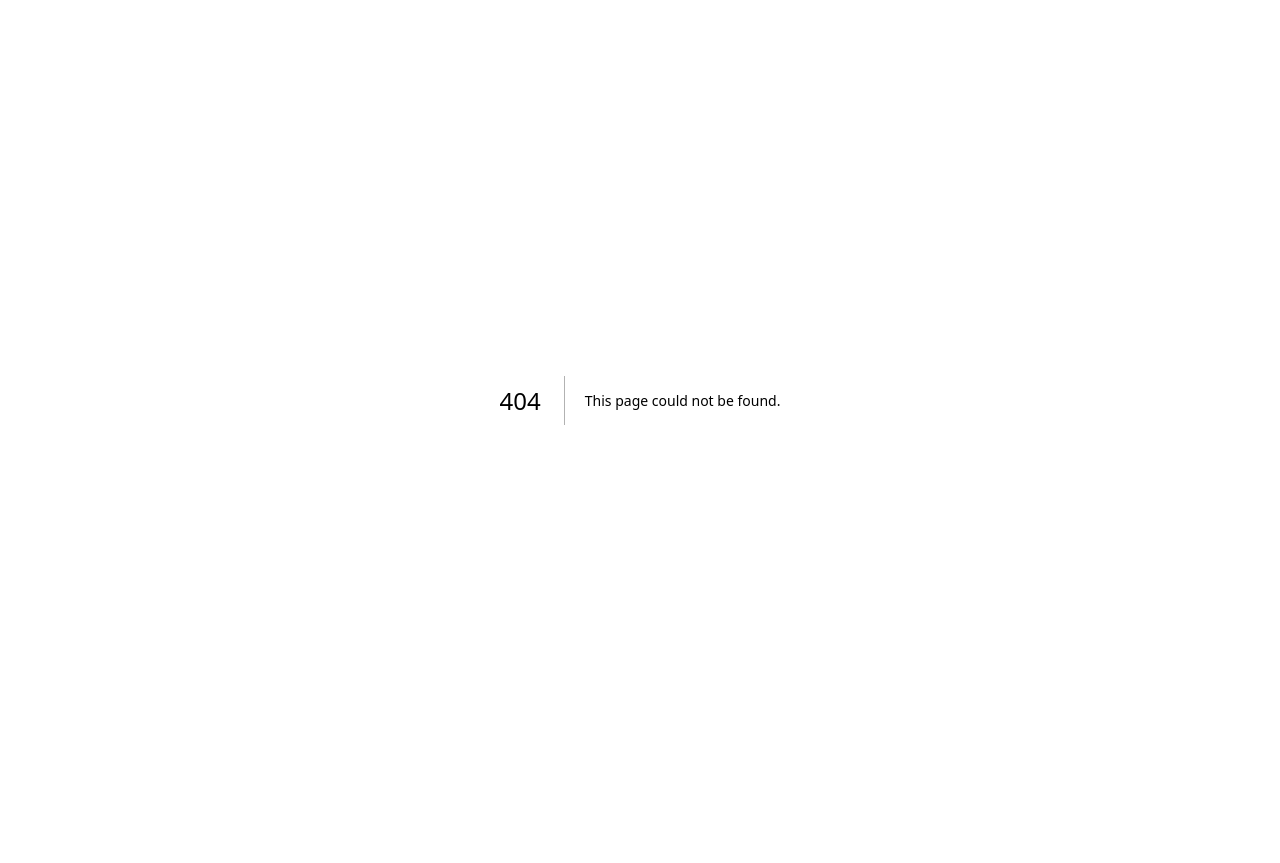
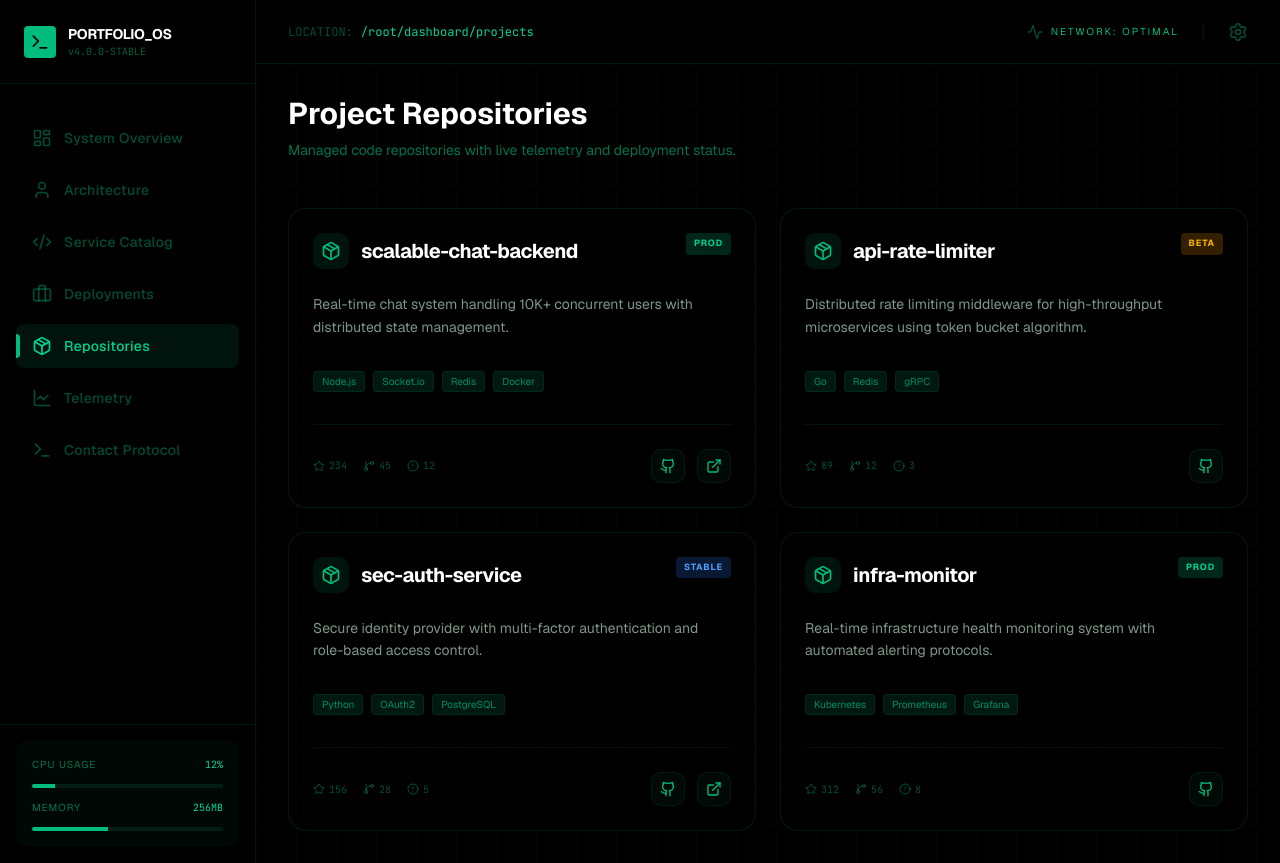
Before and after one commit to Mohith-c7/BuildByMohith, a Next.js app: page /dashboard/projects in a window 1280 px wide. Before the commit this address had no page. Before the commit the page ends 800 px from the top, so only its background shows below. Built offline with nearby package versions, Linux system fonts and the light colour scheme.

Commit message:
feat: implement project repositories page and update navigation

```diff
--- a/src/app/dashboard/layout.tsx
+++ b/src/app/dashboard/layout.tsx
@@ -13,7 +13,8 @@ import {
   LineChart,
   Terminal as TerminalIcon,
   Settings,
-  Activity
+  Activity,
+  Package
 } from 'lucide-react';
 
 const NAV_ITEMS = [
@@ -21,7 +22,9 @@ const NAV_ITEMS = [
   { name: 'Architecture', path: '/dashboard/about', icon: User },
   { name: 'Service Catalog', path: '/dashboard/skills', icon: Code2 },
   { name: 'Deployments', path: '/dashboard/experience', icon: Briefcase },
+  { name: 'Repositories', path: '/dashboard/projects', icon: Package },
   { name: 'Telemetry', path: '/dashboard/analytics', icon: LineChart },
+  { name: 'Contact Protocol', path: '/dashboard/contact', icon: TerminalIcon },
 ];
 
 export default function DashboardLayout({
--- /dev/null
+++ b/src/app/dashboard/projects/page.tsx
@@ -0,0 +1,121 @@
+"use client";
+
+import React from 'react';
+import { motion } from 'framer-motion';
+import { Github, ExternalLink, Star, GitBranch, AlertCircle, Package } from 'lucide-react';
+import { cn } from '@/lib/utils';
+
+const PROJECTS = [
+  {
+    name: "scalable-chat-backend",
+    description: "Real-time chat system handling 10K+ concurrent users with distributed state management.",
+    tech: ["Node.js", "Socket.io", "Redis", "Docker"],
+    stats: { stars: 234, forks: 45, issues: 12 },
+    status: "PROD",
+    links: { github: "#", demo: "#" }
+  },
+  {
+    name: "api-rate-limiter",
+    description: "Distributed rate limiting middleware for high-throughput microservices using token bucket algorithm.",
+    tech: ["Go", "Redis", "gRPC"],
+    stats: { stars: 89, forks: 12, issues: 3 },
+    status: "BETA",
+    links: { github: "#" }
+  },
+  {
+    name: "sec-auth-service",
+    description: "Secure identity provider with multi-factor authentication and role-based access control.",
+    tech: ["Python", "OAuth2", "PostgreSQL"],
+    stats: { stars: 156, forks: 28, issues: 5 },
+    status: "STABLE",
+    links: { github: "#", demo: "#" }
+  },
+  {
+    name: "infra-monitor",
+    description: "Real-time infrastructure health monitoring system with automated alerting protocols.",
+    tech: ["Kubernetes", "Prometheus", "Grafana"],
+    stats: { stars: 312, forks: 56, issues: 8 },
+    status: "PROD",
+    links: { github: "#" }
+  }
+];
+
+export default function ProjectsPage() {
+  return (
+    <div className="space-y-12">
+      <div>
+        <h1 className="text-3xl font-bold text-white mb-2">Project Repositories</h1>
+        <p className="text-emerald-500/60 text-sm">Managed code repositories with live telemetry and deployment status.</p>
+      </div>
+
+      <div className="grid grid-cols-1 md:grid-cols-2 gap-6">
+        {PROJECTS.map((project, i) => (
+          <motion.div
+            key={project.name}
+            initial={{ opacity: 0, scale: 0.95 }}
+            animate={{ opacity: 1, scale: 1 }}
+            transition={{ delay: i * 0.1 }}
+            className="group bg-black/40 border border-emerald-900/30 rounded-2xl p-6 hover:border-emerald-500/40 transition-all flex flex-col"
+          >
+            <div className="flex items-start justify-between mb-6">
+              <div className="flex items-center gap-3">
+                <div className="p-2 bg-emerald-500/10 rounded-lg group-hover:bg-emerald-500/20 transition-colors">
+                  <Package className="w-5 h-5 text-emerald-500" />
+                </div>
+                <h2 className="text-xl font-bold text-white tracking-tight">{project.name}</h2>
+              </div>
+              <span className={cn(
+                "text-[9px] font-bold px-2 py-1 rounded tracking-widest",
+                project.status === 'PROD' ? "bg-emerald-500/20 text-emerald-400" :
+                project.status === 'STABLE' ? "bg-blue-500/20 text-blue-400" :
+                "bg-amber-500/20 text-amber-400"
+              )}>
+                {project.status}
+              </span>
+            </div>
+
+            <p className="text-sm text-emerald-100/60 mb-8 flex-1 leading-relaxed">
+              {project.description}
+            </p>
+
+            <div className="flex flex-wrap gap-2 mb-8">
+              {project.tech.map((t, j) => (
+                <span key={j} className="text-[10px] px-2 py-0.5 bg-emerald-900/30 border border-emerald-500/10 text-emerald-500/70 rounded">
+                  {t}
+                </span>
+              ))}
+            </div>
+
+            <div className="flex items-center justify-between pt-6 border-t border-emerald-900/20">
+              <div className="flex items-center gap-4 text-[10px] text-emerald-500/40 font-mono">
+                <div className="flex items-center gap-1">
+                  <Star className="w-3 h-3" />
+                  {project.stats.stars}
+                </div>
+                <div className="flex items-center gap-1">
+                  <GitBranch className="w-3 h-3" />
+                  {project.stats.forks}
+                </div>
+                <div className="flex items-center gap-1">
+                  <AlertCircle className="w-3 h-3" />
+                  {project.stats.issues}
+                </div>
+              </div>
+
+              <div className="flex gap-3">
+                <a href={project.links.github} className="p-2 bg-emerald-500/5 hover:bg-emerald-500/20 rounded-lg transition-colors border border-emerald-500/10">
+                  <Github className="w-4 h-4 text-emerald-500" />
+                </a>
+                {project.links.demo && (
+                  <a href={project.links.demo} className="p-2 bg-emerald-500/5 hover:bg-emerald-500/20 rounded-lg transition-colors border border-emerald-500/10">
+                    <ExternalLink className="w-4 h-4 text-emerald-500" />
+                  </a>
+                )}
+              </div>
+            </div>
+          </motion.div>
+        ))}
+      </div>
+    </div>
+  );
+}
```
